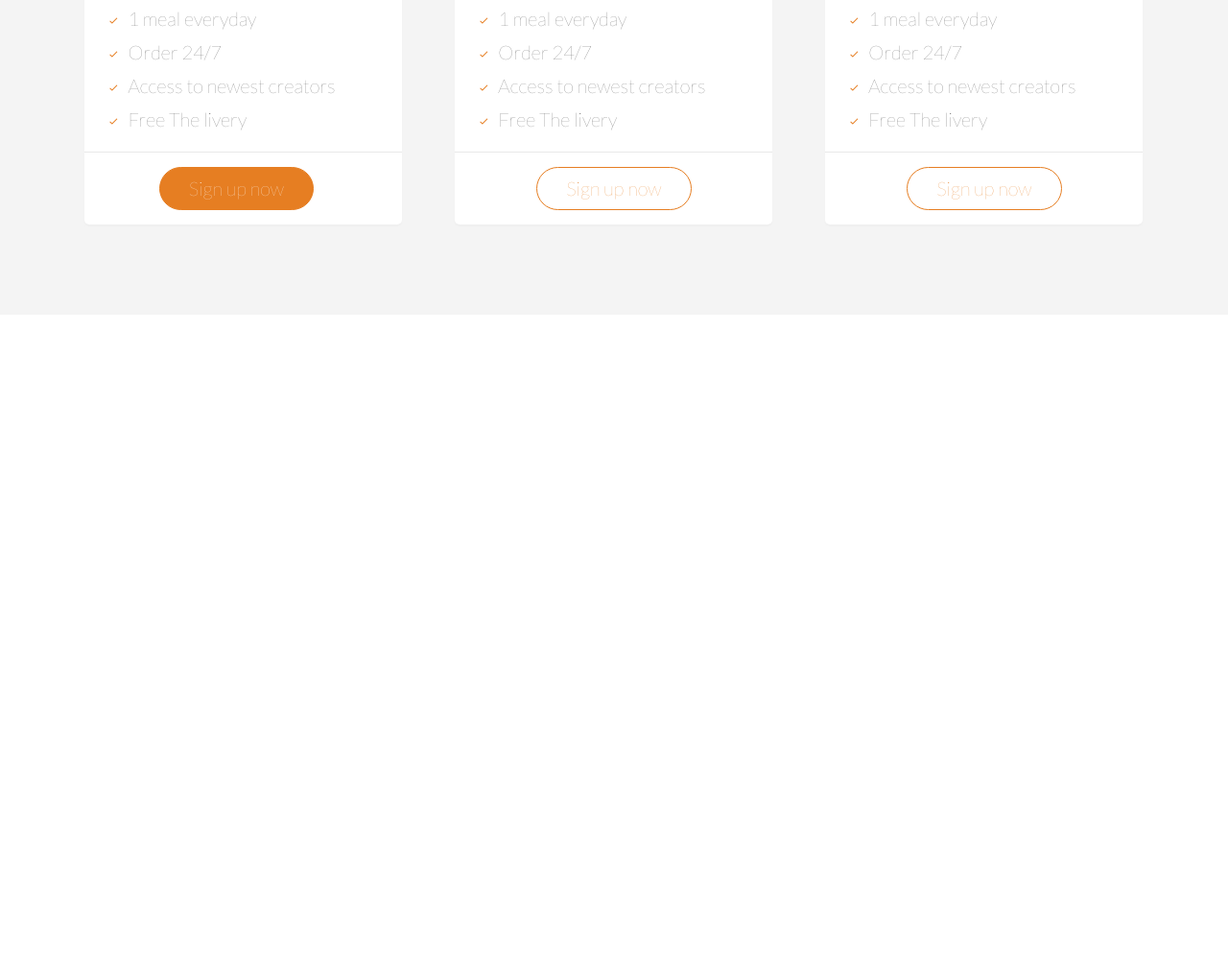
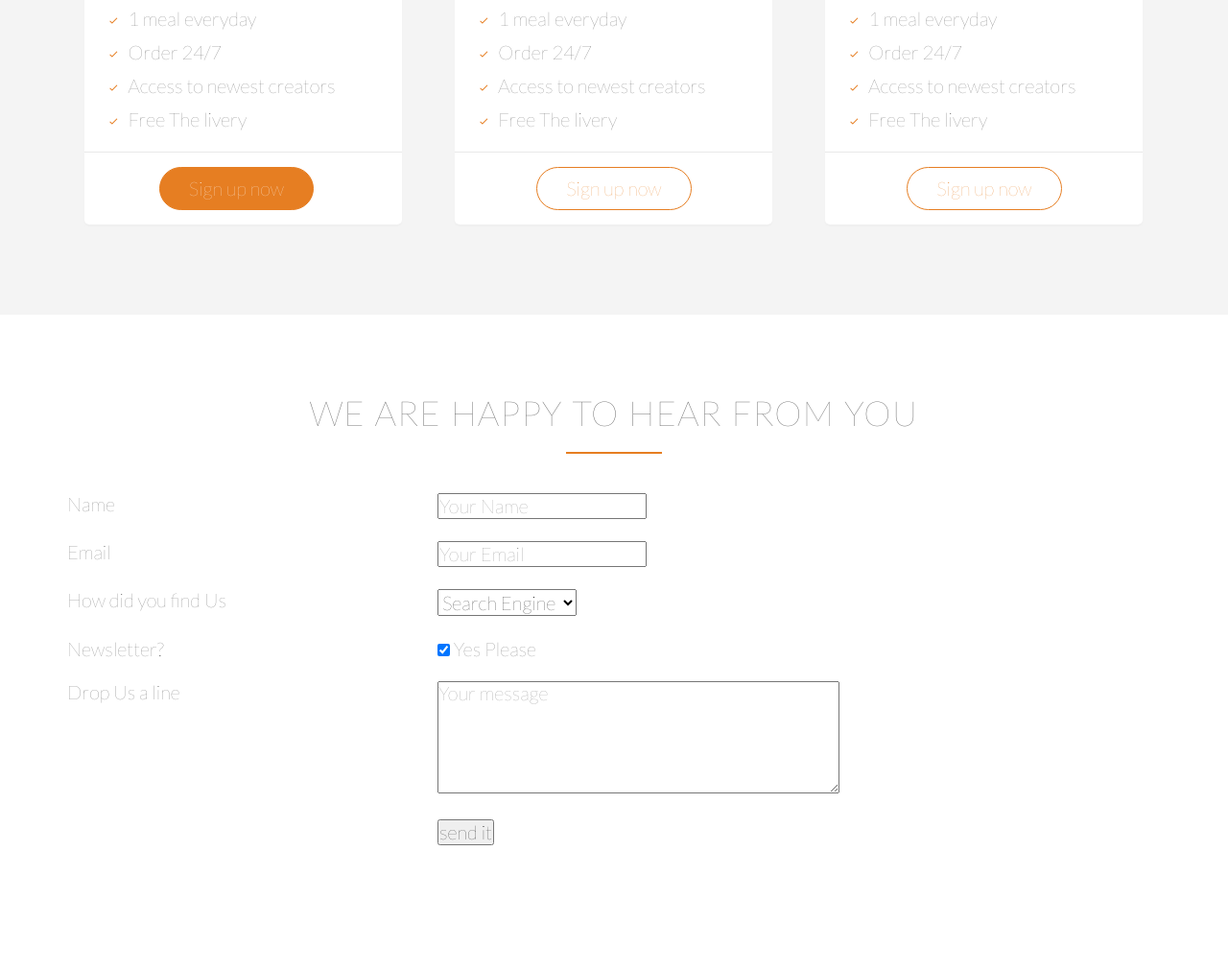
Before and after one commit to jonathan1965/The-killer, a plain HTML site: page index.html in a window 1280 px wide. Shown: the part 4118-5128 px from the top of the page at 96% size. Before the commit the page ends 4446 px from the top, so only its background shows below. Drawn offline with Linux system fonts and the light colour scheme; files whose address does not match are found by name.

Commit message:
make it better

```diff
--- a/index.html
+++ b/index.html
@@ -373,7 +373,79 @@
         </div>
       </div>
     </div>
-  </section>
+  </section >
+
+
+  <section class="section-form">
+
+
+    <div class="row">
+        <h2>We are happy to hear from you</h2>
+    </div>
+     <div class="row">
+         <form action="#" method="post" class="">
+            <div class="row">
+               <div class="col span-1-of-3">
+                <label for="name" class="">Name</label>
+               </div>
+
+               <div class="col span-2-of-3 ">
+                <input type="text"  class="name" id="name" placeholder="Your Name"  required>
+               </div>
+            </div>
+
+            <div class="row">
+              <div class="col span-1-of-3">
+               <label for="email" class="">Email</label>
+              </div>
+              <div class="col span-2-of-3 ">
+               <input type="email"  class="email" id="email" placeholder="Your Email"  required>
+              </div>
+           </div>
+
+           <div class="row">
+            <div class="col span-1-of-3">
+             <label for="" class="">How did you find Us</label>
+            </div>
+            <div class="col span-2-of-3 ">
+              <select name="find-us" id="findus">
+                <option value="friends">Friends</option>
+                <option value="search" selected>Search Engine</option>
+                <option value="ads">Advertisement</option>
+                <option value="other">Other</option>
+              </select>
+             </div>
+         </div>
+
+         <div class="row">
+          <div class="col span-1-of-3">
+           <label for="news" class="">Newsletter?</label>
+          </div>
+          <div class="col span-2-of-3 ">
+           <input type="checkbox"  class="news" id="news" checked> Yes Please
+          </div>
+       </div>
+
+       <div class="row">
+        <div class="col span-1-of-3">
+         <label for="drop" class="">Drop Us a line</label>
+        </div>
+        <div class="col span-2-of-3 ">
+        <textarea name="message" id="drop" cols="40" rows="5" placeholder="Your message"></textarea> </div>
+     </div>
+
+     <div class="row">
+      <div class="col span-1-of-3">
+       <label for="" class="">&nbsp;</label>
+      </div>
+      <div class="col span-2-of-3 ">
+    <input type="submit" value="send it">
+         </form>
+     </div>
+  <section>
+
+
+
 </body>
 
 </html>
```
